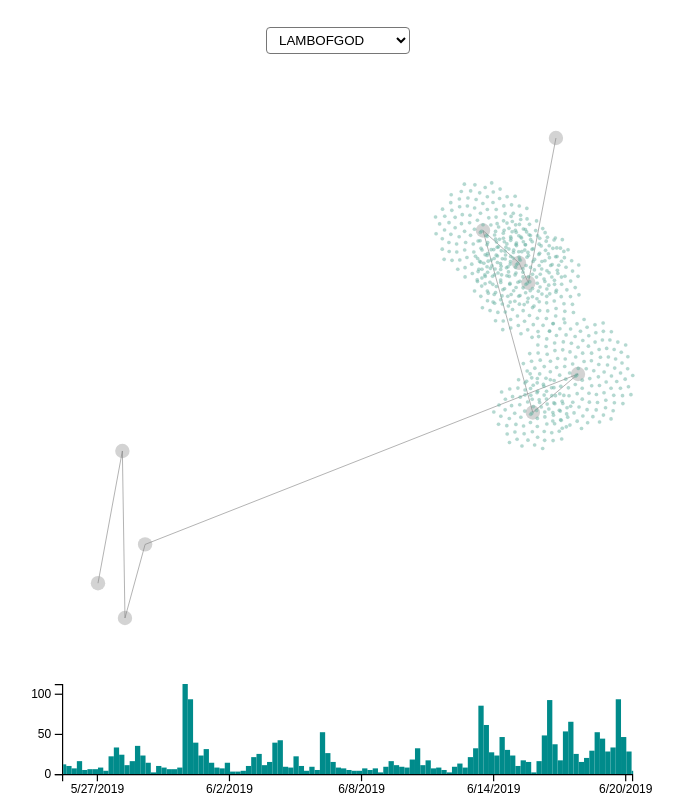
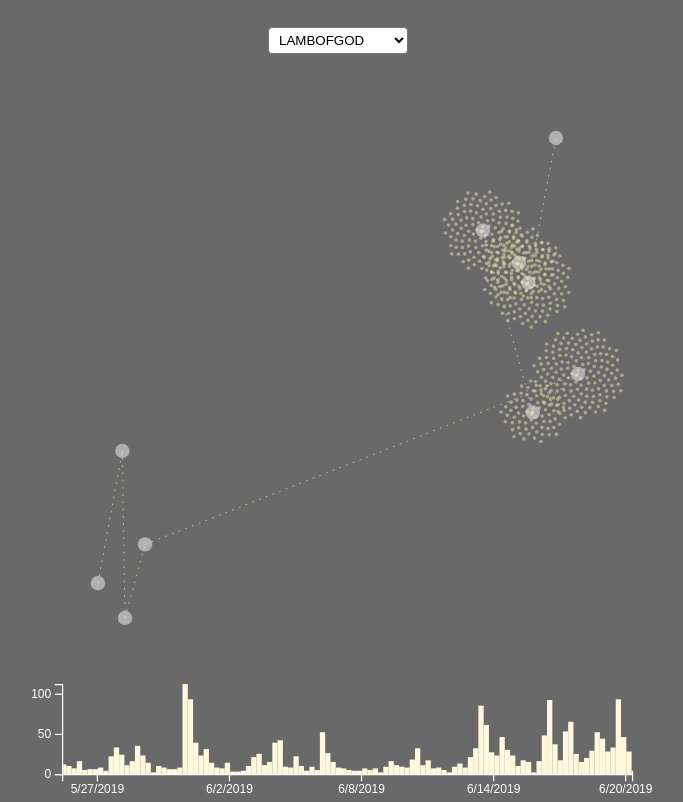
Before and after one commit to unused/rockstar-graphs, a website built with webpack: page dist/index.html in a window 1280 px wide. Shown: the whole page, without its empty margins (302-985 px from the left). Built offline with nearby package versions, Linux system fonts and the light colour scheme; animation ran at ten frames a second.

Commit message:
Restyle graph

```diff
--- a/src/extend-graph.js
+++ b/src/extend-graph.js
@@ -5,52 +5,53 @@
  * Build a graph from given nodes.
  **/
 const extendGraph = (vis, nodes, extNodes, extEdges) => {
-  console.debug(extNodes);
-  console.debug(extEdges);
-  console.debug(nodes);
-  console.debug(linksBuilder(nodes));
+  console.debug('nodes', nodes);
+  console.debug('extNodes', extNodes);
+  console.debug('extEdges', extEdges);
+  console.debug('linksBuilder(nodes)', linksBuilder(nodes));
 
-  var calc_nodes = [];
-
-         vis.selectAll("circle.event").remove();
+  // Clear all event data
+  vis.selectAll('circle.event').remove();
 
   nodes.forEach(function(item, index, array) {
     // Initialize the circle: all located at the center of the svg area
     //   vis.selectAll('circle.events').remove();
-    let node = vis.append("g").selectAll("circle.event")
+    let node = vis
+      .append('g')
+      .selectAll('circle.event')
       .data(extNodes[index])
       .enter()
-        .append("circle")
+      .append('circle')
       .attr('class', 'event')
-        .attr("r", 3)
-        .attr("cx", item.x)
-        .attr("cy", item.y)
-        .style("fill", "#69b3a2")
-        .style("fill-opacity", 0.5)
-        .attr("stroke", "#69a2b2")
-        .style("stroke-width", 0.1);
-
-
-
+      .attr('r', 3)
+      .style('fill-opacity', 0.5);
     // node.exit().remove();
 
     // Features of the forces applied to the nodes:
-    let simulation = d3.forceSimulation()
-        .force("center", d3.forceCenter().x(item.x).y(item.y)) // Attraction to the center of the svg area
-        .force("charge", d3.forceManyBody().strength(0.5)) // Nodes are attracted one each other of value is > 0
-        .force("collide", d3.forceCollide().strength(1).radius(1).iterations(1)); // Force that avoids circle overlapping
+    let simulation = d3
+      .forceSimulation()
+      .force(
+        'center',
+        d3
+          .forceCenter()
+          .x(item.x)
+          .y(item.y),
+      ) // Attraction to the center of the svg area
+      .force('charge', d3.forceManyBody().strength(0.75)) // Nodes are attracted one each other of value is > 0
+      .force(
+        'collide',
+        d3
+          .forceCollide()
+          .strength(1)
+          .radius(1)
+          .iterations(1),
+      ); // Force that avoids circle overlapping
 
     // Apply these forces to the nodes and update their positions.
     // Once the force algorithm is happy with positions ('alpha' value is low enough), simulations will stop.
-    simulation
-        .nodes(extNodes[index])
-        .on("tick", function(d){
-
-            node
-              .attr("cx", function(d){ return d.x; })
-              .attr("cy", function(d){ return d.y; });
+    simulation.nodes(extNodes[index]).on('tick', function(d) {
+      node.attr('cx', ({x}) => x).attr('cy', ({y}) => y);
     });
-
   });
 
   // const g = vis.selectAll('circle.node').data(nodes);
--- a/src/graph.js
+++ b/src/graph.js
@@ -11,8 +11,7 @@
     .attr('class', 'node')
     .attr('cx', ({x}) => x)
     .attr('cy', ({y}) => y)
-    .attr('r', '.75rem')
-    .attr('fill', 'lightGray');
+    .attr('r', '.75rem');
   g.exit().remove();
 
   const l = vis.selectAll('line.link').data(linksBuilder(nodes));
@@ -23,8 +22,7 @@
     .attr('x1', ({source}) => source.x)
     .attr('y1', ({source}) => source.y)
     .attr('x2', ({target}) => target.x)
-    .attr('y2', ({target}) => target.y)
-    .style('stroke', 'gray');
+    .attr('y2', ({target}) => target.y);
   l.exit().remove();
 };
 
--- a/src/histogram.js
+++ b/src/histogram.js
@@ -22,6 +22,7 @@
   // timestamps to locale date strings.
   histogram
     .append('g')
+    .attr('class', 'text')
     .attr('transform', 'translate(20, 80)')
     .call(xAxis);
 
@@ -39,6 +40,7 @@
     .domain([0, d3.max(bins, d => d.length)]);
   histogram
     .append('g')
+    .attr('class', 'text')
     .attr('transform', 'translate(20, 5)')
     .call(d3.axisLeft(y).ticks(3));
 
@@ -47,11 +49,11 @@
   h.enter()
     .append('rect')
     .merge(h)
-    .attr('x', 1)
+    .attr('x', 1) // move to right not to overlap axis
+    .attr('class', 'bars')
     .attr('transform', d => `translate(${x(d.x0) + 20},${y(d.length) + 5})`)
     .attr('width', d => x(d.x1) - x(d.x0))
-    .attr('height', d => height - y(d.length))
-    .style('fill', 'DarkCyan');
+    .attr('height', d => height - y(d.length));
   h.exit().remove();
 };
 
--- a/src/styles.css
+++ b/src/styles.css
@@ -6,11 +6,42 @@
 }
 * { padding: 0; margin: 0; box-sizing: border-box; } /* reset */
 
+/**
+ * Layout
+ **/
 #graph { width: 75vw; height: 75vh; }
 #histogram { height: 15vh; width: 80vw; }
-svg { width: 100%; height: 100%; }
 
+/**
+ * Controls
+ **/
 select {
-  margin: 1.5rem 0; padding: .25rem .5rem; border-radius: .25rem;
+  margin: 1.5rem 0; padding: .25rem .375rem; border-radius: .25rem;
   background: white; text-transform: uppercase;
 }
+
+/**
+ * Graphs
+ **/
+svg { width: 100%; height: 100%; }
+svg .link { stroke-width: .06125rem; stroke-dasharray: 3,9 }
+svg .node { opacity: .5; }
+
+/**
+ * Colorschemes
+ **/
+svg .link { stroke: LightGoldenRodYellow; }
+svg .node { fill: GhostWhite; }
+svg .text { color: white; }
+svg .bars { fill: Cornsilk; }
+svg .event { fill: PaleGoldenRod; }
+body { background: DimGrey; }
+
+/* NOTE: fooling around...
+@media (prefers-color-scheme: light) {
+  svg .link { stroke: DimGrey; }
+  svg .node { fill: DarkSlateGrey; }
+  svg .text { color: SlateGrey; }
+  body { background: GhostWhite; }
+}
+*/
```
Also changed, not shown: src/index.js (+11 -6 lines). Lines whose indentation alone changed are shown as unchanged.
